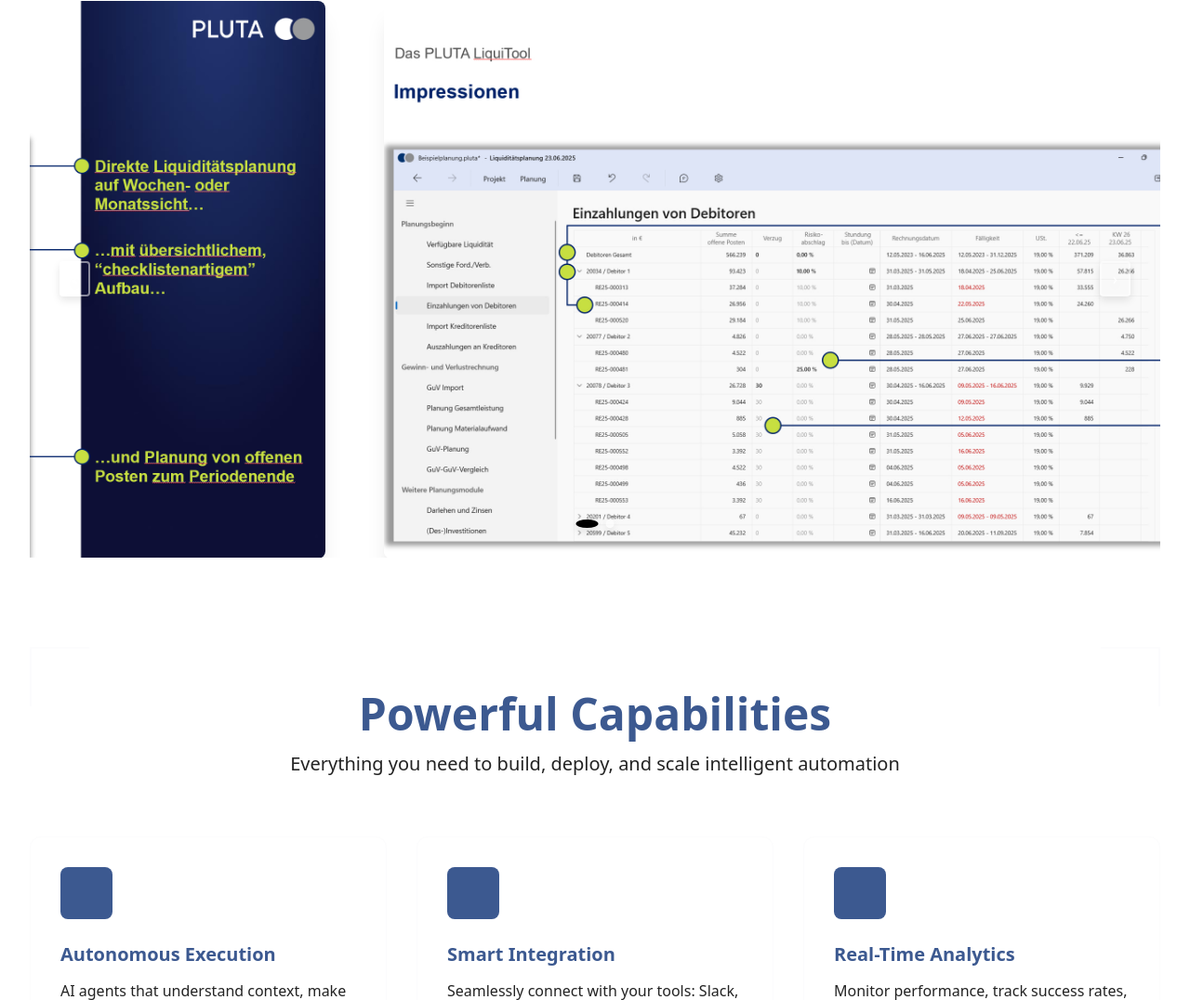
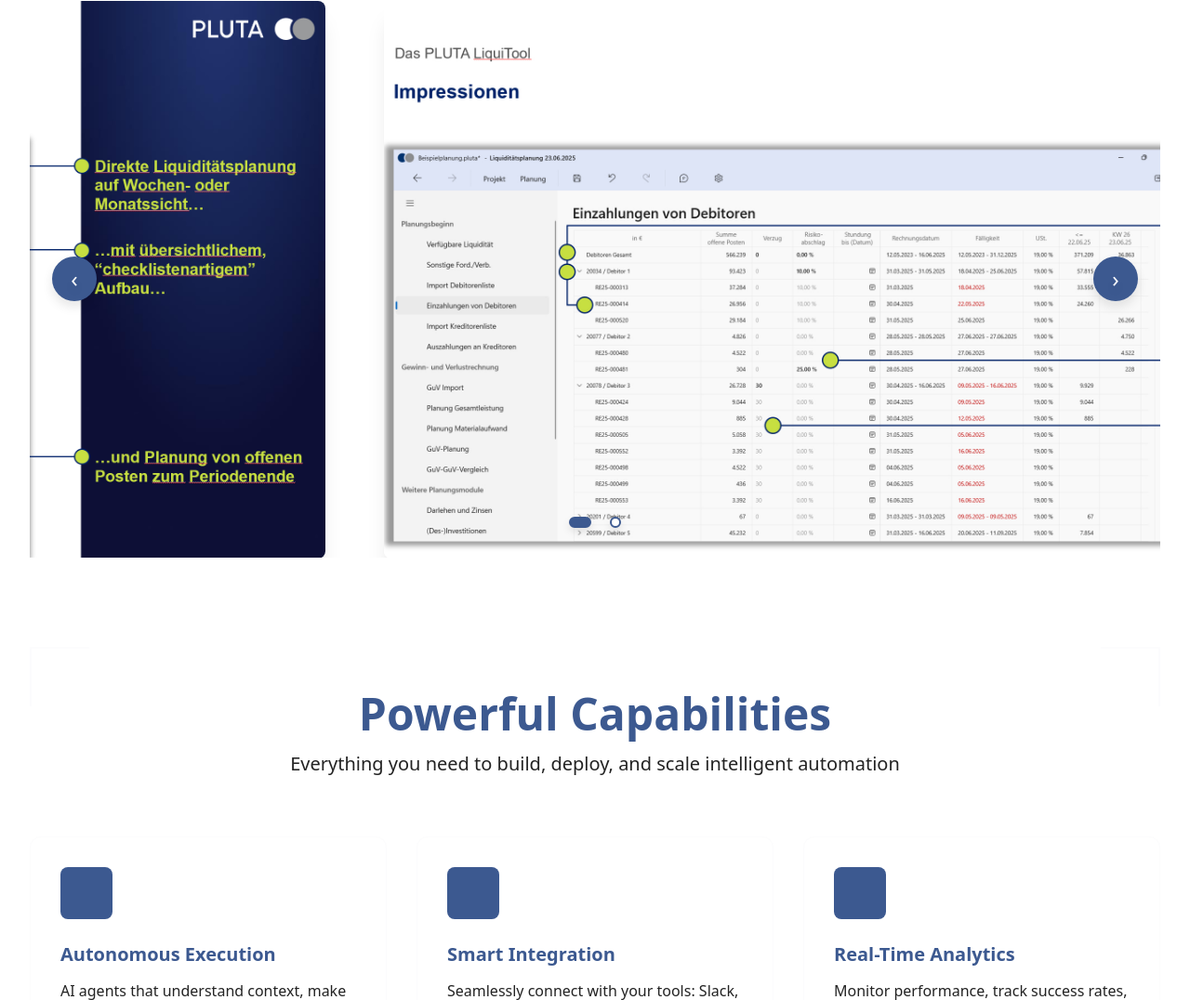
Before and after one commit to PLUTA-Digital/pluta.website, an Astro site in the folder astrogent/: page / in a window 1280 px wide. Shown: the part 919-1995 px from the top of the page at 93% size. Built offline with nearby package versions, Linux system fonts and the light colour scheme; Astro itself is replaced by a stand-in of ours; some icons are missing; a web font is replaced by a local one.

Commit message:
Adding carousel

```diff
--- a/astrogent/src/components/Carousel.astro
+++ b/astrogent/src/components/Carousel.astro
@@ -27,17 +27,17 @@
       </div>
 
       <div class="glide__arrows" data-glide-el="controls">
-        <button class="glide__arrow glide__arrow--left bg-black text-white rounded-full p-3" data-glide-dir="<">
+        <button class="glide__arrow glide__arrow--left" data-glide-dir="<">
           ‹
         </button>
-        <button class="glide__arrow glide__arrow--right bg-black text-white rounded-full p-3" data-glide-dir=">">
+        <button class="glide__arrow glide__arrow--right" data-glide-dir=">">
           ›
         </button>
       </div>
 
       <div class="glide__bullets" data-glide-el="controls[nav]">
         {screenshots.map((_, index) => (
-          <button class="glide__bullet bg-white border-2 border-black rounded-full w-3 h-3" data-glide-dir={`=${index}`}></button>
+          <button class="glide__bullet" data-glide-dir={`=${index}`}></button>
         ))}
       </div>
     </div>
@@ -56,9 +56,69 @@
 </script>
 
 <style>
+  .glide__arrow {
+    background: #3C5990; /* PLUTA Blau 600 */
+    color: #fff;
+    border: none;
+    border-radius: 50%;
+    width: 48px;
+    height: 48px;
+    font-size: 1.5rem;
+    display: flex;
+    align-items: center;
+    justify-content: center;
+    transition: all 0.2s;
+  }
+
+  .glide__arrow:hover {
+    background: #283C60; /* PLUTA Blau 700 */
+  }
+
+  .glide__arrow--left {
+    left: 1.5rem;
+  }
+
+  .glide__arrow--right {
+    right: 1.5rem;
+  }
+
+  .glide__bullets {
+    gap: 0.75rem;
+    margin-top: 2rem;
+  }
+
+  .glide__bullet {
+    background: #fff;
+    border: 2px solid #3C5990; /* PLUTA Blau 600 */
+    width: 12px;
+    height: 12px;
+    border-radius: 50%;
+    transition: all 0.2s;
+  }
+
+  .glide__bullet:hover {
+    border-color: #283C60; /* PLUTA Blau 700 */
+  }
+
   .glide__bullet--active {
-    background-color: #000 !important;
-    border-color: #000 !important;
-    width: 1.5rem !important;
+    background: #3C5990; /* PLUTA Blau 600 */
+    width: 24px;
+    border-radius: 6px;
+  }
+
+  @media (max-width: 640px) {
+    .glide__arrow {
+      width: 40px;
+      height: 40px;
+      font-size: 1.25rem;
+    }
+
+    .glide__arrow--left {
+      left: 0.75rem;
+    }
+
+    .glide__arrow--right {
+      right: 0.75rem;
+    }
   }
 </style>
```
